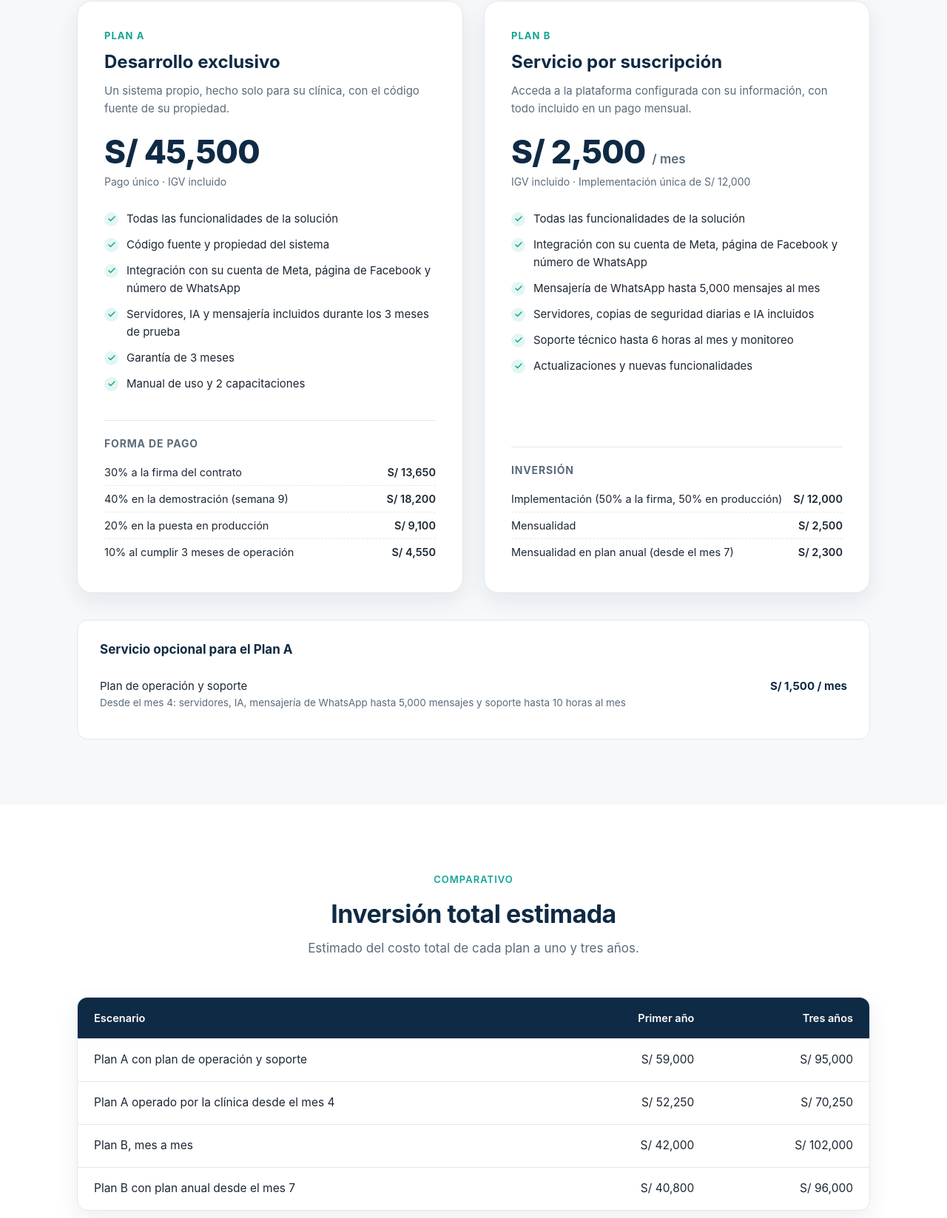
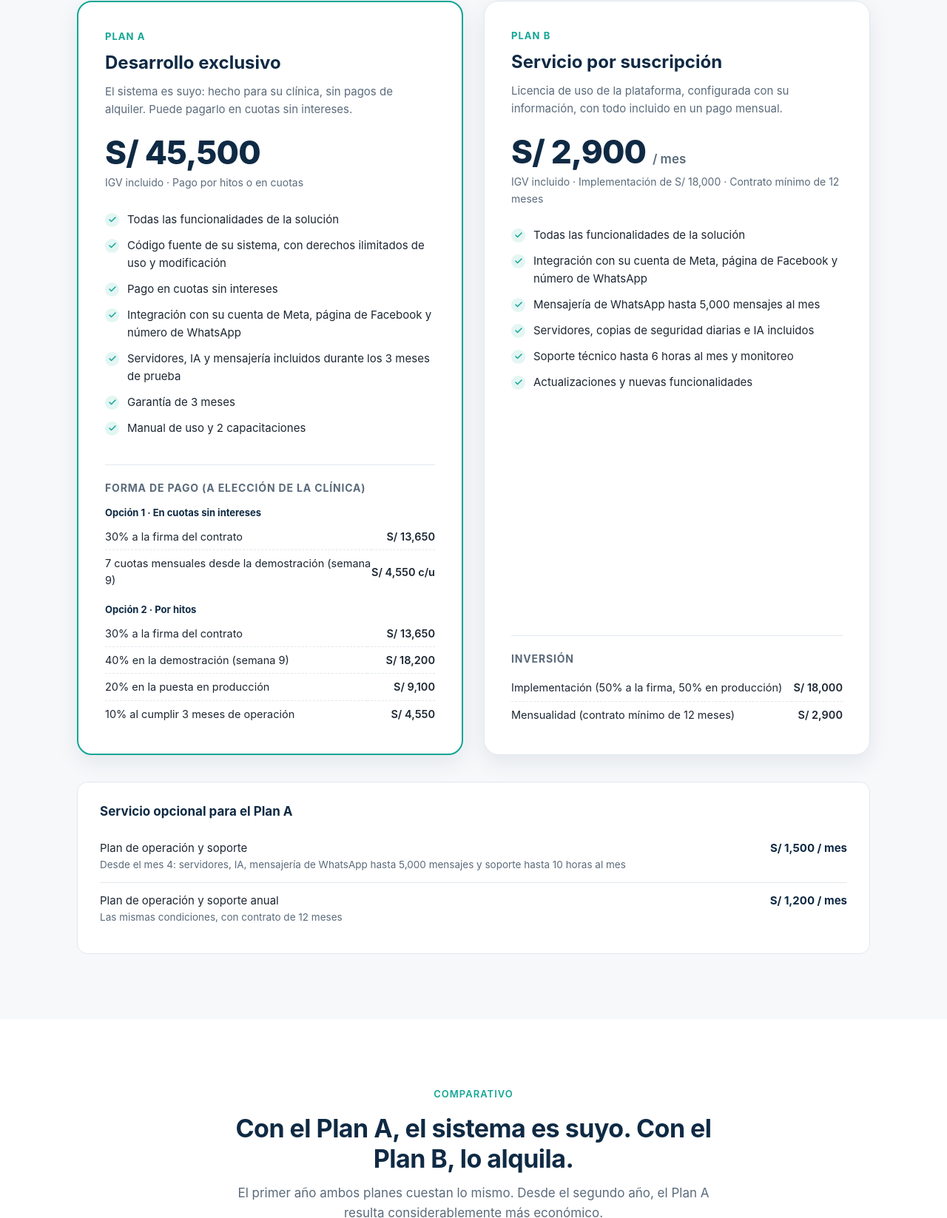
Before and after one commit to chandler-pc/amaru, a plain HTML site: page index.html in a window 1280 px wide. Shown: the part 2193-3840 px from the top of the page at 74% size. Drawn offline with Linux system fonts and the light colour scheme.

Commit message:
Update index.html

```diff
--- a/index.html
+++ b/index.html
@@ -103,6 +103,11 @@
   .plans { display: grid; grid-template-columns: 1fr 1fr; gap: 28px; align-items: stretch; }
   .plan { background: #fff; border: 1px solid var(--line); border-radius: 20px; padding: 36px; display: flex; flex-direction: column; box-shadow: var(--shadow); position: relative; }
   .plan.featured { border: 2px solid var(--teal); }
+  .opt { font-size: 13px; font-weight: 700; color: var(--navy); margin: 12px 0 4px; }
+  .compare td.hl, .compare th.hl { background: var(--teal-soft); font-weight: 700; color: var(--navy); }
+  .compare th.hl { background: var(--teal); color: #fff; }
+  .callout { margin: 26px auto 0; max-width: 760px; text-align: center; background: var(--teal-soft); border: 1px solid #bfe9e2; border-radius: var(--radius); padding: 20px 26px; color: var(--navy); font-size: 17px; }
+  .callout strong { color: var(--teal); }
   .badge { position: absolute; top: -13px; left: 36px; background: var(--teal); color: #fff; font-size: 12.5px; font-weight: 700; padding: 4px 12px; border-radius: 999px; letter-spacing: .03em; }
   .plan .tag { font-size: 13px; font-weight: 700; text-transform: uppercase; letter-spacing: .08em; color: var(--teal); }
   .plan h3 { font-size: 24px; color: var(--navy); margin: 6px 0 8px; }
@@ -291,22 +296,29 @@
     </div>
     <div class="plans">
 
-      <div class="plan">
+      <div class="plan featured">
         <span class="tag">Plan A</span>
         <h3>Desarrollo exclusivo</h3>
-        <p class="desc">Un sistema propio, hecho solo para su clínica, con el código fuente de su propiedad.</p>
+        <p class="desc">El sistema es suyo: hecho para su clínica, sin pagos de alquiler. Puede pagarlo en cuotas sin intereses.</p>
         <div class="price">S/ 45,500</div>
-        <p class="price-note">Pago único · IGV incluido</p>
+        <p class="price-note">IGV incluido · Pago por hitos o en cuotas</p>
         <ul class="checklist">
           <li>Todas las funcionalidades de la solución</li>
-          <li>Código fuente y propiedad del sistema</li>
+          <li>Código fuente de su sistema, con derechos ilimitados de uso y modificación</li>
+          <li>Pago en cuotas sin intereses</li>
           <li>Integración con su cuenta de Meta, página de Facebook y número de WhatsApp</li>
           <li>Servidores, IA y mensajería incluidos durante los 3 meses de prueba</li>
           <li>Garantía de 3 meses</li>
           <li>Manual de uso y 2 capacitaciones</li>
         </ul>
         <div class="plan-sub">
-          <h4>Forma de pago</h4>
+          <h4>Forma de pago (a elección de la clínica)</h4>
+          <p class="opt">Opción 1 · En cuotas sin intereses</p>
+          <table class="mini">
+            <tr><td>30% a la firma del contrato</td><td>S/ 13,650</td></tr>
+            <tr><td>7 cuotas mensuales desde la demostración (semana 9)</td><td>S/ 4,550 c/u</td></tr>
+          </table>
+          <p class="opt">Opción 2 · Por hitos</p>
           <table class="mini">
             <tr><td>30% a la firma del contrato</td><td>S/ 13,650</td></tr>
             <tr><td>40% en la demostración (semana 9)</td><td>S/ 18,200</td></tr>
@@ -319,9 +331,9 @@
       <div class="plan">
         <span class="tag">Plan B</span>
         <h3>Servicio por suscripción</h3>
-        <p class="desc">Acceda a la plataforma configurada con su información, con todo incluido en un pago mensual.</p>
-        <div class="price">S/ 2,500 <small>/ mes</small></div>
-        <p class="price-note">IGV incluido · Implementación única de S/ 12,000</p>
+        <p class="desc">Licencia de uso de la plataforma, configurada con su información, con todo incluido en un pago mensual.</p>
+        <div class="price">S/ 2,900 <small>/ mes</small></div>
+        <p class="price-note">IGV incluido · Implementación de S/ 18,000 · Contrato mínimo de 12 meses</p>
         <ul class="checklist">
           <li>Todas las funcionalidades de la solución</li>
           <li>Integración con su cuenta de Meta, página de Facebook y número de WhatsApp</li>
@@ -333,9 +345,8 @@
         <div class="plan-sub">
           <h4>Inversión</h4>
           <table class="mini">
-            <tr><td>Implementación (50% a la firma, 50% en producción)</td><td>S/ 12,000</td></tr>
-            <tr><td>Mensualidad</td><td>S/ 2,500</td></tr>
-            <tr><td>Mensualidad en plan anual (desde el mes 7)</td><td>S/ 2,300</td></tr>
+            <tr><td>Implementación (50% a la firma, 50% en producción)</td><td>S/ 18,000</td></tr>
+            <tr><td>Mensualidad (contrato mínimo de 12 meses)</td><td>S/ 2,900</td></tr>
           </table>
         </div>
       </div>
@@ -348,6 +359,10 @@
         <span>Plan de operación y soporte<em>Desde el mes 4: servidores, IA, mensajería de WhatsApp hasta 5,000 mensajes y soporte hasta 10 horas al mes</em></span>
         <span>S/ 1,500 / mes</span>
       </div>
+      <div class="addon-row">
+        <span>Plan de operación y soporte anual<em>Las mismas condiciones, con contrato de 12 meses</em></span>
+        <span>S/ 1,200 / mes</span>
+      </div>
     </div>
   </div>
 </section>
@@ -356,18 +371,18 @@
   <div class="container">
     <div class="section-head">
       <span class="eyebrow">Comparativo</span>
-      <h2>Inversión total estimada</h2>
-      <p>Estimado del costo total de cada plan a uno y tres años.</p>
+      <h2>Con el Plan A, el sistema es suyo. Con el Plan B, lo alquila.</h2>
+      <p>El primer año ambos planes cuestan lo mismo. Desde el segundo año, el Plan A resulta considerablemente más económico.</p>
     </div>
     <div class="table-wrap">
       <table class="compare">
-        <tr><th>Escenario</th><th class="num">Primer año</th><th class="num">Tres años</th></tr>
-        <tr><td>Plan A con plan de operación y soporte</td><td class="num">S/ 59,000</td><td class="num">S/ 95,000</td></tr>
-        <tr><td>Plan A operado por la clínica desde el mes 4</td><td class="num">S/ 52,250</td><td class="num">S/ 70,250</td></tr>
-        <tr><td>Plan B, mes a mes</td><td class="num">S/ 42,000</td><td class="num">S/ 102,000</td></tr>
-        <tr><td>Plan B con plan anual desde el mes 7</td><td class="num">S/ 40,800</td><td class="num">S/ 96,000</td></tr>
+        <tr><th>Escenario</th><th class="num">Primer año</th><th class="num hl">Tres años</th><th class="num">Propiedad del sistema</th></tr>
+        <tr><td>Plan A operado por la clínica desde el mes 4</td><td class="num">S/ 52,250</td><td class="num hl">S/ 70,250</td><td class="num">Sí</td></tr>
+        <tr><td>Plan A con operación y soporte anual</td><td class="num">S/ 56,300</td><td class="num hl">S/ 85,100</td><td class="num">Sí</td></tr>
+        <tr><td>Plan B, suscripción</td><td class="num">S/ 52,800</td><td class="num hl">S/ 122,400</td><td class="num">No</td></tr>
       </table>
     </div>
+    <div class="callout">A tres años, el Plan A representa un ahorro de entre <strong>S/ 37,300 y S/ 52,150</strong> frente al Plan B, y el sistema queda como un activo de la clínica.</div>
     <p class="footnote">Montos referenciales con IGV incluido. Para el Plan A operado por la clínica se estima un costo de S/ 750 mensuales en servidores, IA y mensajería, pagados directamente a cada proveedor.</p>
   </div>
 </section>
@@ -399,20 +414,21 @@
     <div class="faq">
       <details open>
         <summary>¿Cómo funciona el periodo de prueba?</summary>
-        <div class="body">Durante los tres primeros meses de operación se evalúan indicadores acordados al inicio del proyecto, como el porcentaje de citas agendadas por el chatbot, la tasa de confirmación de recordatorios y la reducción de inasistencias. En el Plan A coincide con la garantía y con el último pago. En el Plan B corresponde a la permanencia mínima.</div>
+        <div class="body">Durante los tres primeros meses de operación se evalúan indicadores acordados al inicio del proyecto, como el porcentaje de citas agendadas por el chatbot, la tasa de confirmación de recordatorios y la reducción de inasistencias. En el Plan A coincide con la garantía y se cubre dentro del cronograma de pagos. En el Plan B se realiza dentro del contrato mínimo de 12 meses.</div>
       </details>
       <details>
         <summary>Condiciones del Plan A – Desarrollo exclusivo</summary>
         <div class="body"><ul>
-          <li>El código fuente y los derechos de uso y modificación se transfieren a la clínica.</li>
+          <li>La clínica recibe el código fuente de su sistema, con derechos ilimitados de uso y modificación. El proveedor conserva la titularidad de los componentes genéricos y reutilizables de software.</li>
+          <li>La clínica puede elegir entre el pago por hitos o el pago en cuotas sin intereses; en ambos casos el monto total es el mismo.</li>
           <li>Durante los tres meses de prueba, el proveedor cubre servidores, IA y mensajería hasta 5,000 mensajes de WhatsApp al mes.</li>
-          <li>Desde el cuarto mes, la clínica puede contratar el plan de operación y soporte, u operar el sistema con sus propias cuentas.</li>
+          <li>Desde el cuarto mes, la clínica puede contratar el plan de operación y soporte (mensual o anual), u operar el sistema con sus propias cuentas.</li>
         </ul></div>
       </details>
       <details>
         <summary>Condiciones del Plan B – Servicio por suscripción</summary>
         <div class="body"><ul>
-          <li>Permanencia mínima de tres meses. Después, el servicio continúa mes a mes con aviso de cancelación de 30 días, o bajo plan anual.</li>
+          <li>Contrato mínimo de 12 meses. Después, el servicio continúa mes a mes con aviso de cancelación de 30 días.</li>
           <li>El código fuente pertenece al proveedor; la clínica cuenta con licencia de uso mientras el servicio esté vigente.</li>
           <li>La información de pacientes y citas es propiedad de la clínica y se entrega en formato exportable al término del servicio.</li>
           <li>La personalización se realiza mediante configuración. Los desarrollos a medida se cotizan por separado.</li>
```
